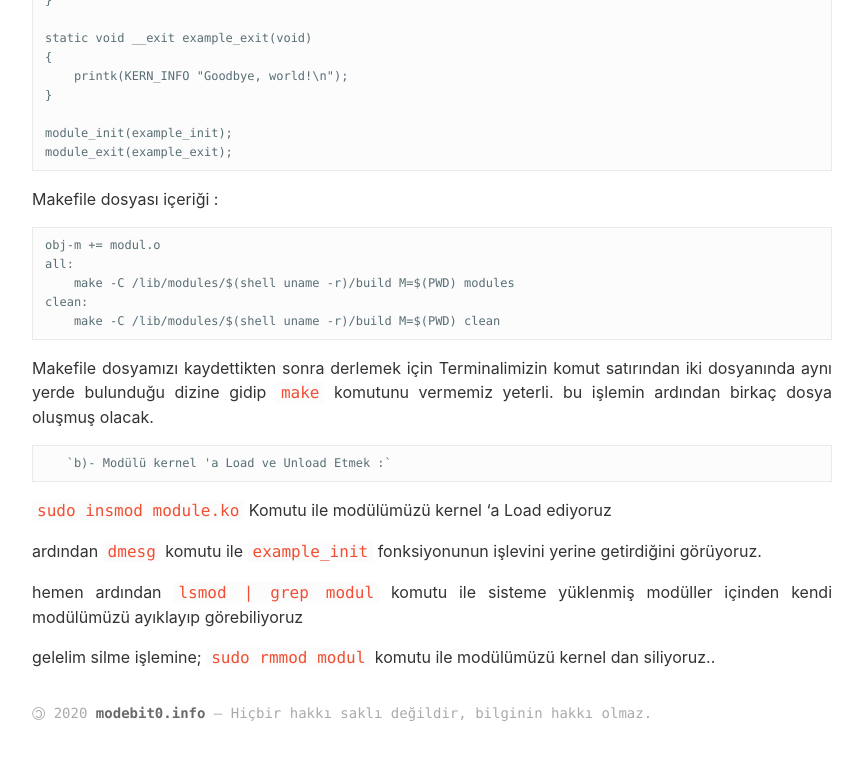
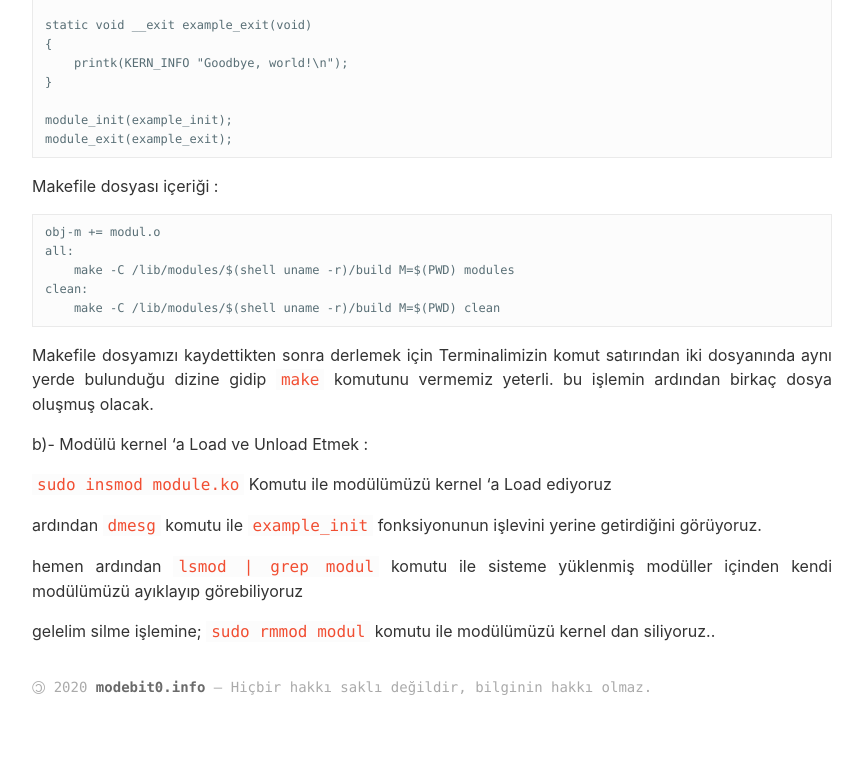
Before and after one commit to onkagitci/onkagitci, a Jekyll site: the page built from _posts/2020-12-24-Linux-Kernel-Rootkit-Development-(Part-1).md, in a window 1280 px wide and 900 px high, scrolled down 2598 px. Shown: the top 760 px of the window, without its empty margins (8-871 px from the left). Built offline with Jekyll 4.4.1, drawn with Linux system fonts in a browser that asks for light colours.

````diff
--- a/_posts/2020-12-24-Linux-Kernel-Rootkit-Development-(Part-1).md
+++ b/_posts/2020-12-24-Linux-Kernel-Rootkit-Development-(Part-1).md
@@ -87,7 +87,7 @@ static int __init example_init(void)
 }`example_exit` fonksiyonu içerisinde
 ```
 
-       a)- Derleme İşlemi :
+   a)- Derleme İşlemi :
 
 
 modul.c içeriği :
@@ -133,7 +133,8 @@ Makefile dosyamızı kaydettikten sonra derlemek için Terminalimizin komut sat
 bu işlemin ardından birkaç dosya oluşmuş olacak.
 
 
-       `b)- Modülü kernel 'a Load ve Unload Etmek :`
+   b)- Modülü kernel 'a Load ve Unload Etmek :
+
 
 `sudo insmod module.ko` Komutu ile modülümüzü kernel 'a Load ediyoruz
 
````
